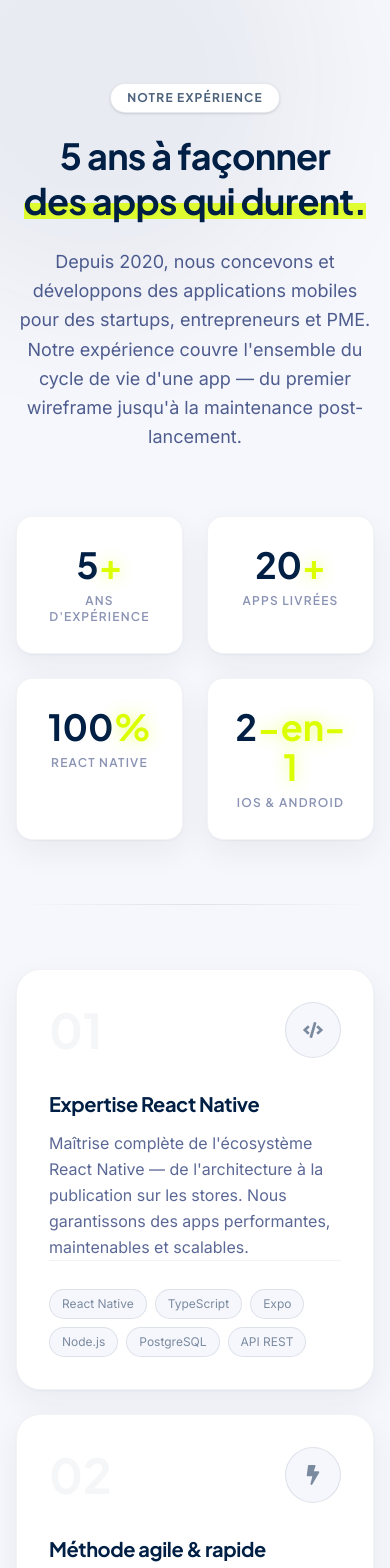
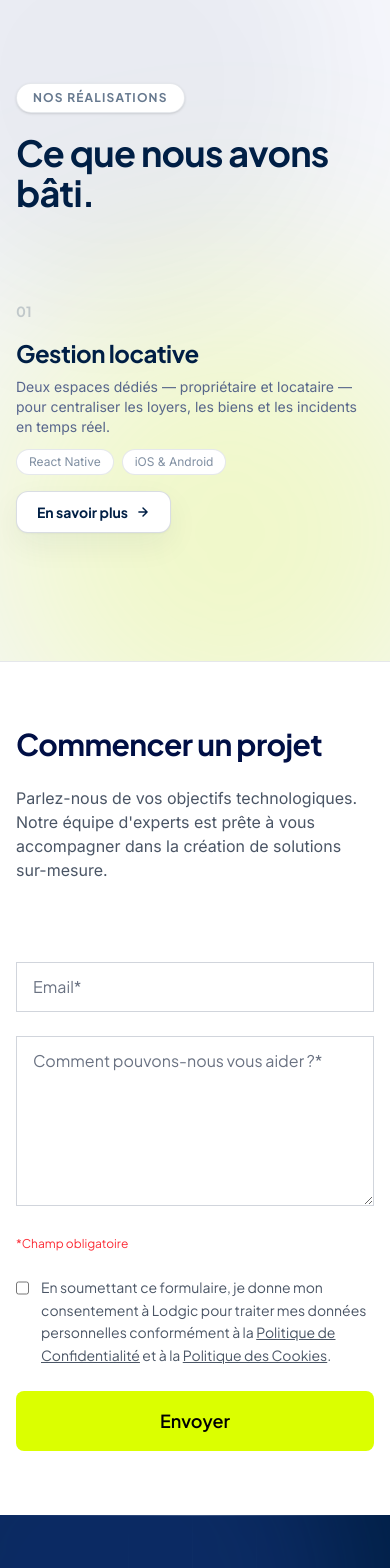
Before and after one commit to Lodgic-LLC/Landing-Website, a Next.js app: page / in a window 390 px wide. Shown: the part 4680-6248 px from the top of the page. Built offline with nearby package versions, Linux system fonts and the light colour scheme.

Commit message:
ajout mockups projet gestion locative + page

```diff
--- a/src/app/offre/_components/OffreClient.tsx
+++ b/src/app/offre/_components/OffreClient.tsx
@@ -497,7 +497,7 @@ export default function OffreClient() {
               <CtaButton href="/rendez-vous" variant="primary">
                 Découvrir l&apos;offre avec un membre de l&apos;équipe
               </CtaButton>
-              <CtaButton href="/projets" variant="secondary">
+              <CtaButton href="/projets/gestion-locative" variant="secondary">
                 Voir nos réalisations
               </CtaButton>
             </div>
--- a/src/components/pages/home/SuccessStories.tsx
+++ b/src/components/pages/home/SuccessStories.tsx
@@ -1,59 +1,18 @@
 "use client";
 
+import Link from "next/link";
 import { motion } from "framer-motion";
-import { FaCode, FaBolt, FaHandshake } from "react-icons/fa";
 
-const pillars = [
+const projects = [
   {
     num: "01",
-    icon: FaCode,
-    title: "Expertise React Native",
+    category: "Application mobile",
+    title: "Gestion locative",
     description:
-      "Maîtrise complète de l'écosystème React Native — de l'architecture à la publication sur les stores. Nous garantissons des apps performantes, maintenables et scalables.",
-    tags: [
-      "React Native",
-      "TypeScript",
-      "Expo",
-      "Node.js",
-      "PostgreSQL",
-      "API REST",
-    ],
+      "Deux espaces dédiés — propriétaire et locataire — pour centraliser les loyers, les biens et les incidents en temps réel.",
+    tags: ["React Native", "iOS & Android"],
+    href: "/projets/gestion-locative",
   },
-  {
-    num: "02",
-    icon: FaBolt,
-    title: "Méthode agile & rapide",
-    description:
-      "Sprints hebdomadaires, livrables réguliers et MVP en main en quelques semaines. Notre méthode éprouvée garantit des délais tenus et un produit aligné sur vos besoins réels.",
-    tags: [
-      "Sprints courts",
-      "MVP d'abord",
-      "Itérations",
-      "Tests continus",
-      "Livrables clairs",
-    ],
-  },
-  {
-    num: "03",
-    icon: FaHandshake,
-    title: "Accompagnement complet",
-    description:
-      "De la première maquette jusqu'à la maintenance post-lancement, nous sommes à vos côtés à chaque étape. Un seul interlocuteur, une vision partagée, un produit qui vous ressemble.",
-    tags: [
-      "UX/UI Design",
-      "Conseil stratégique",
-      "Maintenance",
-      "Formation",
-      "Support dédié",
-    ],
-  },
-];
-
-const stats = [
-  { value: "5", suffix: "+", label: "Ans d'expérience" },
-  { value: "20", suffix: "+", label: "Apps livrées" },
-  { value: "100", suffix: "%", label: "React Native" },
-  { value: "2", suffix: "-en-1", label: "iOS & Android" },
 ];
 
 export default function SuccessStories() {
@@ -61,138 +20,100 @@ export default function SuccessStories() {
     <section
       id="realisations"
       className="relative overflow-hidden bg-[#f6f7fc] py-24 md:py-32"
-      aria-labelledby="experience-heading"
+      aria-labelledby="realisations-heading"
     >
-      {/* ── Halos décoratifs ── */}
       <div
         aria-hidden
-        className="pointer-events-none absolute -top-32 -left-32 h-[28rem] w-[28rem] rounded-full bg-[#001F45]/5 blur-3xl"
+        className="pointer-events-none absolute -top-32 -left-28 h-[28rem] w-[28rem] rounded-full bg-[#001F45]/5 blur-3xl"
       />
       <div
         aria-hidden
-        className="pointer-events-none absolute -bottom-32 -right-24 h-[32rem] w-[32rem] rounded-full bg-[#DBFF00]/20 blur-[100px]"
+        className="pointer-events-none absolute -bottom-32 -right-24 h-[32rem] w-[32rem] rounded-full bg-[#DBFF00]/20 blur-[110px]"
       />
 
       <div className="relative z-10 mx-auto max-w-7xl px-4 sm:px-6 lg:px-8">
-        {/* ── Header ── */}
+        {/* Header */}
         <motion.div
-          initial={{ opacity: 0, y: 24 }}
+          initial={{ opacity: 0, y: 20 }}
           whileInView={{ opacity: 1, y: 0 }}
           viewport={{ once: true }}
-          transition={{ duration: 0.65 }}
-          className="mb-16 flex flex-col items-center text-center md:mb-20"
+          transition={{ duration: 0.6 }}
+          className="mb-14"
         >
-          <span className="mb-5 inline-block rounded-full border border-[#001F45]/10 bg-white px-4 py-1.5 text-xs font-bold uppercase tracking-widest text-[#001F45]/70 shadow-sm">
-            Notre expérience
+          <span className="inline-block rounded-full border border-[#001F45]/10 bg-white px-4 py-1.5 text-xs font-bold uppercase tracking-widest text-[#001F45]/60 shadow-sm">
+            Nos réalisations
           </span>
           <h2
-            id="experience-heading"
-            className="mb-6 max-w-3xl text-4xl font-sofia-bold leading-tight text-[#001F45] md:text-5xl lg:text-6xl"
+            id="realisations-heading"
+            className="mt-5 text-4xl font-sofia-bold text-[#001F45] md:text-5xl"
           >
-            5 ans à façonner{" "}
-            <span className="relative inline-block">
-              des apps qui durent.
-              <span
-                aria-hidden
-                className="absolute bottom-1 left-0 -z-10 h-4 w-full bg-[#DBFF00] opacity-80"
-              />
-            </span>
+            Ce que nous avons bâti.
           </h2>
-          <p className="max-w-2xl font-inter text-lg leading-relaxed text-[#162869]/75 md:text-xl">
-            Depuis 2020, nous concevons et développons des applications mobiles
-            pour des startups, entrepreneurs et PME. Notre expérience couvre
-            l&apos;ensemble du cycle de vie d&apos;une app — du premier
-            wireframe jusqu&apos;à la maintenance post-lancement.
-          </p>
         </motion.div>
 
-        {/* ── Stats ── */}
+        {/* Project list */}
+        <div className="flex flex-col divide-y divide-[#001F45]/8">
+          {projects.map((project, index) => (
             <motion.div
+              key={project.href}
               initial={{ opacity: 0, y: 16 }}
               whileInView={{ opacity: 1, y: 0 }}
-          viewport={{ once: true }}
-          transition={{ duration: 0.6, delay: 0.1 }}
-          className="mb-16 grid grid-cols-2 gap-6 md:grid-cols-4 md:mb-20"
+              viewport={{ once: true, margin: "-40px" }}
+              transition={{ duration: 0.5, delay: index * 0.1 }}
             >
-          {stats.map((stat, i) => (
-            <div
-              key={i}
-              className="group flex flex-col items-center rounded-2xl border border-[#001F45]/5 bg-white px-6 py-7 text-center shadow-soft transition-all duration-300 hover:-translate-y-1 hover:shadow-elevated"
+              <Link
+                href={project.href}
+                className="group flex flex-col gap-4 py-8 sm:flex-row sm:items-center sm:gap-8 md:py-10"
               >
-              <p className="text-4xl font-sofia-bold text-[#001F45] md:text-5xl">
-                {stat.value}
-                <span className="text-[#DBFF00] drop-shadow-[0_0_8px_rgba(219,255,0,0.5)]">
-                  {stat.suffix}
+                {/* Number */}
+                <span className="shrink-0 text-sm font-sofia-bold text-[#001F45]/20 sm:w-10">
+                  {project.num}
                 </span>
+
+                {/* Category */}
+                <span className="hidden shrink-0 text-xs font-semibold uppercase tracking-widest text-[#001F45]/40 sm:block sm:w-36">
+                  {project.category}
+                </span>
+
+                {/* Title + description */}
+                <div className="flex-1">
+                  <h3 className="text-2xl font-sofia-bold text-[#001F45] transition-colors duration-300 group-hover:text-[#0b2b63] md:text-3xl">
+                    {project.title}
+                  </h3>
+                  <p className="mt-2 max-w-xl text-sm font-inter text-[#162869]/70">
+                    {project.description}
                   </p>
-              <p className="mt-2 text-xs font-semibold uppercase tracking-widest text-[#162869]/50">
-                {stat.label}
-              </p>
-            </div>
-          ))}
-        </motion.div>
-
-        {/* ── Separator ── */}
-        <div className="mb-16 h-px w-full bg-gradient-to-r from-transparent via-[#001F45]/10 to-transparent md:mb-20" />
-
-        {/* ── Pillar cards ── */}
-        <div className="grid gap-6 md:grid-cols-3 lg:gap-8">
-          {pillars.map((pillar, index) => {
-            const Icon = pillar.icon;
-            return (
-              <motion.article
-                key={index}
-                initial={{ opacity: 0, y: 30 }}
-                whileInView={{ opacity: 1, y: 0 }}
-                viewport={{ once: true, margin: "-50px" }}
-                transition={{
-                  delay: index * 0.12,
-                  duration: 0.6,
-                  type: "spring",
-                  stiffness: 55,
-                }}
-                className="group relative flex h-full flex-col overflow-hidden rounded-3xl border border-[#001F45]/5 bg-white p-8 shadow-soft transition-all duration-500 hover:-translate-y-1 hover:border-[#001F45]/10 hover:shadow-elevated md:p-10"
-              >
-                {/* Glow jaune interne au hover */}
-                <div
-                  aria-hidden
-                  className="pointer-events-none absolute -top-10 -right-10 h-40 w-40 rounded-full bg-[#DBFF00] opacity-0 blur-[50px] transition-opacity duration-700 group-hover:opacity-30"
-                />
-
-                {/* Header */}
-                <div className="mb-8 flex items-center justify-between">
-                  <span className="text-5xl font-sofia-bold text-[#001F45]/[0.04] transition-colors duration-500 group-hover:text-[#001F45]/10">
-                    {pillar.num}
-                  </span>
-                  <div
-                    className="flex h-14 w-14 shrink-0 items-center justify-center rounded-full border border-[#001F45]/10 bg-[#f6f7fc] transition-all duration-500 group-hover:border-transparent group-hover:bg-[#DBFF00] group-hover:shadow-[0_0_20px_rgba(219,255,0,0.4)]"
-                    aria-hidden
-                  >
-                    <Icon className="h-5 w-5 text-[#001F45]/50 transition-colors duration-500 group-hover:text-[#001F45]" />
-                  </div>
-                </div>
-
-                <h3 className="mb-3 text-xl font-sofia-bold text-[#001F45] md:text-2xl">
-                  {pillar.title}
-                </h3>
-                <p className="flex-grow font-inter text-base leading-relaxed text-[#162869]/70 md:text-lg">
-                  {pillar.description}
-                </p>
-
-                {/* Tags */}
-                <div className="mt-auto flex flex-wrap gap-2 border-t border-[#001F45]/5 pt-7">
-                  {pillar.tags.map((tag, i) => (
+                  <div className="mt-3 flex flex-wrap gap-2">
+                    {project.tags.map((tag) => (
                       <span
-                      key={i}
-                      className="rounded-full border border-[#001F45]/10 bg-[#f6f7fc] px-3 py-1.5 font-inter text-xs text-[#001F45]/50 transition-colors group-hover:border-[#001F45]/20 group-hover:bg-white group-hover:text-[#001F45]/70"
+                        key={tag}
+                        className="rounded-full border border-[#001F45]/10 bg-white px-3 py-1 text-xs font-inter text-[#001F45]/50"
                       >
                         {tag}
                       </span>
                     ))}
                   </div>
-              </motion.article>
-            );
-          })}
+                </div>
+
+                {/* CTA */}
+                <span className="flex shrink-0 items-center gap-2 self-start rounded-xl border border-[#001F45]/15 bg-white px-5 py-2.5 text-sm font-sofia-bold text-[#001F45] shadow-soft transition-all duration-300 group-hover:border-[#001F45] group-hover:bg-[#001F45] group-hover:text-white sm:self-auto">
+                  En savoir plus
+                  <svg
+                    className="h-3.5 w-3.5 transition-transform duration-300 group-hover:translate-x-1"
+                    viewBox="0 0 24 24"
+                    fill="none"
+                    stroke="currentColor"
+                    strokeWidth={2.5}
+                    strokeLinecap="round"
+                    strokeLinejoin="round"
+                    aria-hidden
+                  >
+                    <path d="M5 12h14M12 5l7 7-7 7" />
+                  </svg>
+                </span>
+              </Link>
+            </motion.div>
+          ))}
         </div>
       </div>
     </section>
```
Also changed, not shown: src/app/sitemap.ts (+36 -37 lines). Lines whose indentation alone changed are shown as unchanged.
